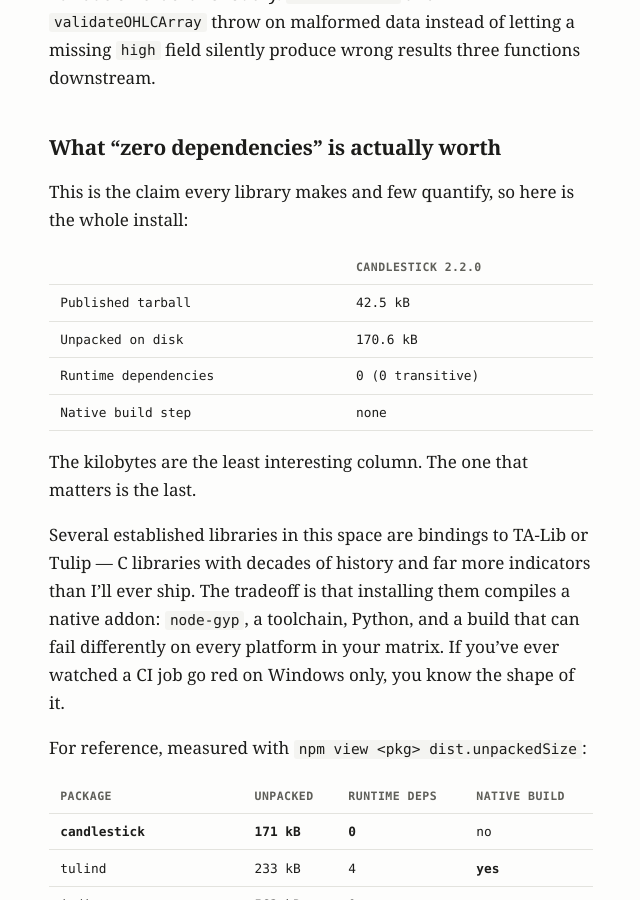
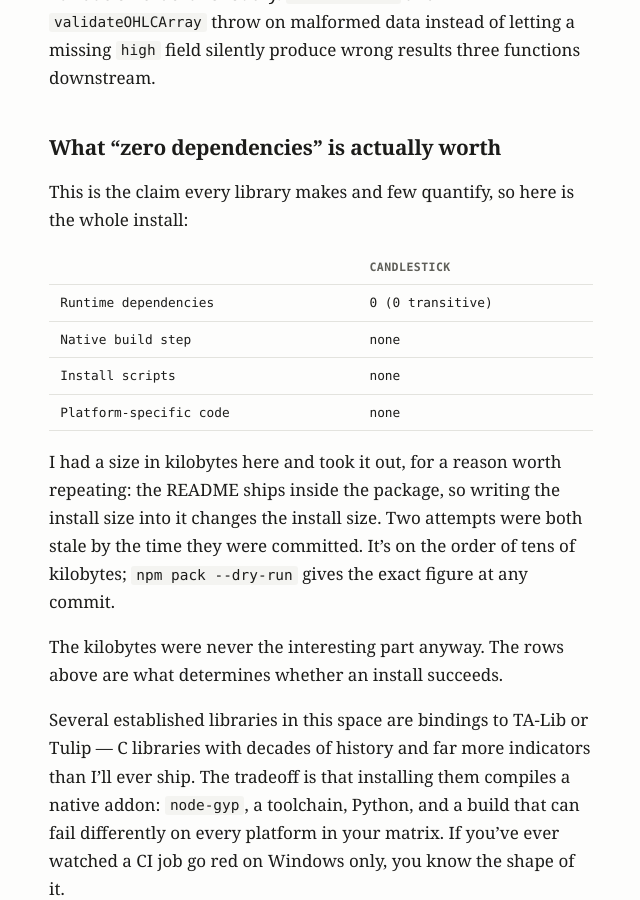
Before and after one commit to cm45t3r/candlestick, a Jekyll site: the page built from _posts/2026-09-14-the-hammer-and-the-hanging-man.md, in a window 1280 px wide and 900 px high, scrolled down 3076 px. Shown: the whole window, without its empty margins (319-959 px from the left). Built offline with Jekyll 4.4.1, drawn with Linux system fonts in a browser that asks for light colours.

Commit message:
Drop the install-size figures from the footprint table
The post quoted a 42.5 kB tarball and 170.6 kB unpacked. Both were already
wrong when published, and the replacements would be wrong again, because the
README that carries them ships inside the package it measures: stating the
size changes the size.

Replaced with the rows that do not drift and that actually decide whether an
install succeeds -- no dependencies, no native build, no install scripts, no
platform-specific code -- and kept a short note on why the number is absent.

Co-Authored-By: Claude Opus 5 <noreply@anthropic.com>
Claude-Session: https://claude.ai/code/session_01BtVgiPzQ7ykQPCAM1qe2WA

```diff
--- a/_posts/2026-09-14-the-hammer-and-the-hanging-man.md
+++ b/_posts/2026-09-14-the-hammer-and-the-hanging-man.md
@@ -68,14 +68,21 @@ surrounding data says is meaningless.
 
 This is the claim every library makes and few quantify, so here is the whole install:
 
-| | candlestick 2.2.0 |
+| | candlestick |
 | --- | --- |
-| Published tarball | 42.5 kB |
-| Unpacked on disk | 170.6 kB |
 | Runtime dependencies | 0 (0 transitive) |
 | Native build step | none |
+| Install scripts | none |
+| Platform-specific code | none |
 
-The kilobytes are the least interesting column. The one that matters is the last.
+I had a size in kilobytes here and took it out, for a reason worth repeating: the
+README ships inside the package, so writing the install size into it changes the
+install size. Two attempts were both stale by the time they were committed. It's
+on the order of tens of kilobytes; `npm pack --dry-run` gives the exact figure at
+any commit.
+
+The kilobytes were never the interesting part anyway. The rows above are what
+determines whether an install succeeds.
 
 Several established libraries in this space are bindings to TA-Lib or Tulip — C libraries with decades of history and far more indicators than I'll ever ship. The tradeoff is that installing them compiles a native addon: `node-gyp`, a toolchain, Python, and a build that can fail differently on every platform in your matrix. If you've ever watched a CI job go red on Windows only, you know the shape of it.
 
```
